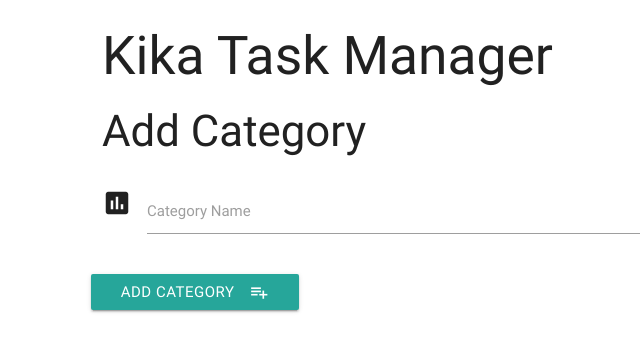
After one commit to kescardoso/flask-task-manager, a Flask app: page /add_category in a window 1280 px wide. The commit adds this page. Shown: the top 352 px of the page, without its empty margins (90-730 px from the left). Run offline with Flask 2, Linux system fonts and the light colour scheme; some libraries are stand-ins or nearby versions.

Commit message:
Add and wire functions: Add, Edit and Delete Category

```diff
--- a/app.py
+++ b/app.py
@@ -18,12 +18,14 @@ mongo = PyMongo(app)
 @app.route('/')
 @app.route('/get_tasks')
 def get_tasks():
-    return render_template("tasks.html", tasks=mongo.db.tasks.find())
+    return render_template("tasks.html",
+                           tasks=mongo.db.tasks.find())
 
 
 @app.route('/add_task')
 def add_task():
-    return render_template('addtask.html', categories=mongo.db.categories.find())
+    return render_template('addtask.html',
+                           categories=mongo.db.categories.find())
 
 
 @app.route('/insert_task', methods=['POST'])
@@ -37,23 +39,66 @@ def insert_task():
 def edit_task(task_id):
     the_task = mongo.db.tasks.find_one({"_id": ObjectId(task_id)})
     all_categories = mongo.db.categories.find()
-    return render_template('edittask.html', task=the_task, categories=all_categories)
+    return render_template('edittask.html', task=the_task,
+                           categories=all_categories)
 
 
 @app.route('/update_task/<task_id>', methods=["POST"])
 def update_task(task_id):
     tasks = mongo.db.tasks
-    tasks.update(
-        {'_id': ObjectId(task_id)},
-        {
-            'task_name':request.form.get('task_name'),
-            'category_name':request.form.get('category_name'),
-            'task_description': request.form.get('task_description'),
-            'due_date': request.form.get('due_date'),
-            'is_urgent':request.form.get('is_urgent')
-        }
-    )
+    tasks.update({'_id': ObjectId(task_id)}, {
+        'task_name': request.form.get('task_name'),
+        'category_name': request.form.get('category_name'),
+        'task_description': request.form.get('task_description'),
+        'due_date': request.form.get('due_date'),
+        'is_urgent': request.form.get('is_urgent')
+    })
     return redirect(url_for('get_tasks'))
+
+
+@app.route('/delete_task/<task_id>')
+def delete_task(task_id):
+    mongo.db.tasks.remove({'_id': ObjectId(task_id)})
+    return redirect(url_for('get_tasks'))
+
+
+@app.route('/get_categories')
+def get_categories():
+    return render_template('categories.html',
+                           categories=mongo.db.categories.find())
+
+
+@app.route('/edit_category/<category_id>')
+def edit_category(category_id):
+    return render_template('editcategory.html',
+                           category=mongo.db.categories.find_one(
+                            {'_id': ObjectId(category_id)}))
+
+
+@app.route('/update_category/<category_id>', methods=['POST'])
+def update_category(category_id):
+    mongo.db.categories.update(
+        {'_id': ObjectId(category_id)},
+        {'category_name': request.form.get('category_name')})
+    return redirect(url_for('get_categories'))
+
+
+@app.route('/delete_category/<category_id>')
+def delete_category(category_id):
+    mongo.db.categories.remove({'_id': ObjectId(category_id)})
+    return redirect(url_for('get_categories'))
+
+
+@app.route('/insert_category', methods=['POST'])
+def insert_category():
+    category_doc = {'category_name': request.form.get('category_name')}
+    mongo.db.categories.insert_one(category_doc)
+    return redirect(url_for('get_categories'))
+
+
+@app.route('/add_category')
+def add_category():
+    return render_template('addcategory.html')
 
 
 if __name__ == '__main__':
--- /dev/null
+++ b/templates/addcategory.html
@@ -0,0 +1,22 @@
+{% extends 'base.html'%}
+{% block content %}
+
+<h3>Add Category</h3>
+
+<!-- Start form: Add Category -->
+<form action="{{ url_for('insert_category') }}" method="POST" class="col s12">
+    <div class="row">
+        <div class="input-field col s12">
+            <i class="material-icons prefix">poll</i>
+            <input id="category_name" name="category_name" type="text" class="validate">
+            <label for="category_name">Category Name</label>
+        </div>
+    </div>
+    <div class="row">
+        <button class="btn waves-effect waves-light" type="submit" name="action">Add Category
+            <i class="material-icons right">playlist_add</i>
+        </button>
+    </div>
+</form>
+
+{% endblock %}
--- a/templates/addtask.html
+++ b/templates/addtask.html
@@ -1,8 +1,9 @@
  {% extends 'base.html' %}
     {% block content %}
 
+        <h3>Add Task</h3>
+
         <!-- Start form: Add task -->
-        <h3>Add Task</h3>
          <div class="row">
             <form action="{{ url_for('insert_task' ) }}" method="POST" class="col s12">
 
--- a/templates/edittask.html
+++ b/templates/edittask.html
@@ -1,7 +1,7 @@
  {% extends 'base.html' %}
     {% block content %}
 
-        <!-- Start form: Add task -->
+        <!-- Start form: Edit task -->
         <h3>Edit Task</h3>
          <div class="row">
             <form action="{{ url_for('update_task', task_id=task._id) }}" method="POST" class="col s12">
--- a/templates/tasks.html
+++ b/templates/tasks.html
@@ -12,7 +12,7 @@
 
                     <div class="col s3">
                         <i class="material-icons">expand_more</i>
-                        <a class="waves-effect waves-light btn btn_small">Done</a>
+                        <a href="{{ url_for('delete_task', task_id=task._id) }}" class="waves-effect waves-light btn btn_small">Done</a>
                         <a href="{{ url_for('edit_task', task_id=task._id) }}" class="waves-effect waves-light btn btn_small blue">Edit</a>
                     </div>
 
```
Also changed, not shown: templates/categories.html (added, +32 -0 lines), templates/editcategory.html (added, +26 -0 lines).
